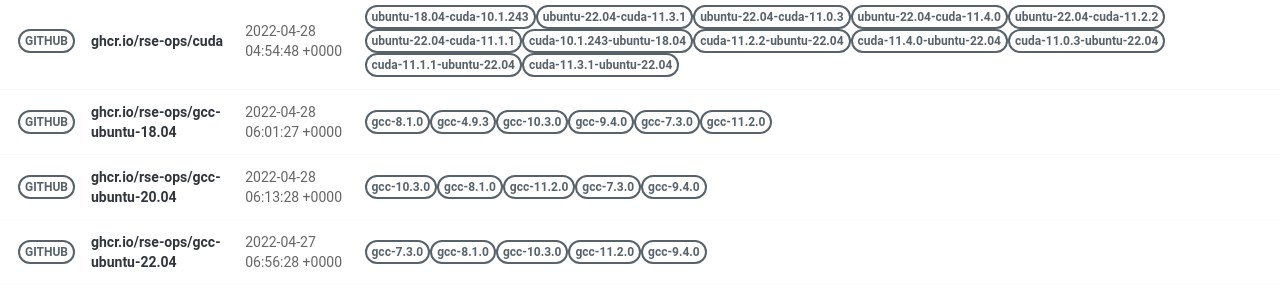
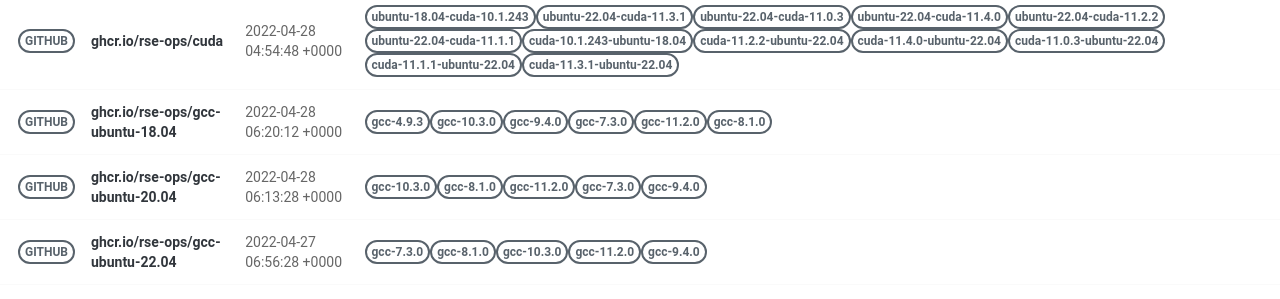
Before and after one commit to rse-ops/docker-images, a Jekyll site: the page built from pages/index.md, in a window 1280 px wide. Shown: the part 502-801 px from the top of the page. Built offline with Jekyll 4.4.1, drawn with Linux system fonts in a browser that asks for light colours; nearby versions of some CDN libraries.

Commit message:
Automated push to update library 2022-04-28

```diff
--- a/_library/ghcr.io-rse-ops-gcc-ubuntu-18.04.md
+++ b/_library/ghcr.io-rse-ops-gcc-ubuntu-18.04.md
@@ -1,14 +1,11 @@
 ---
 layout: container
 name: ghcr.io/rse-ops/gcc-ubuntu-18.04
-updated_at: 2022-04-28 06:01:27.639265
+updated_at: 2022-04-28 06:20:12.634885
 
 
 container_url: https://github.com/orgs/rse-ops/packages/container/package/gcc-ubuntu-18.04
 versions:
- - tag: gcc-8.1.0
-   dockerfile: https://github.com/rse-ops/docker-images/blob/main/ubuntu/gcc/Dockerfile
-   manifest: https://crane.ggcr.dev/manifest/ghcr.io/rse-ops/gcc-ubuntu-18.04:gcc-8.1.0
  - tag: gcc-4.9.3
    dockerfile: https://github.com/rse-ops/docker-images/blob/main/ubuntu/gcc/Dockerfile
    manifest: https://crane.ggcr.dev/manifest/ghcr.io/rse-ops/gcc-ubuntu-18.04:gcc-4.9.3
```
Also changed, not shown: other parts of _library/ghcr.io-rse-ops-gcc-ubuntu-18.04.md (+3 -0 lines).
